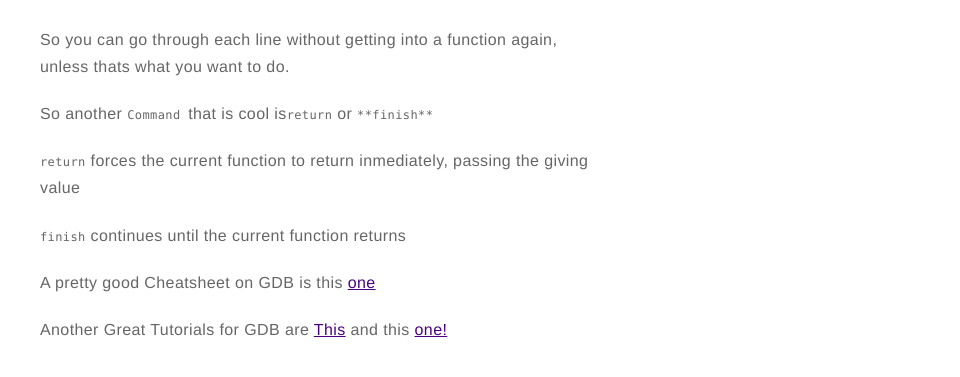
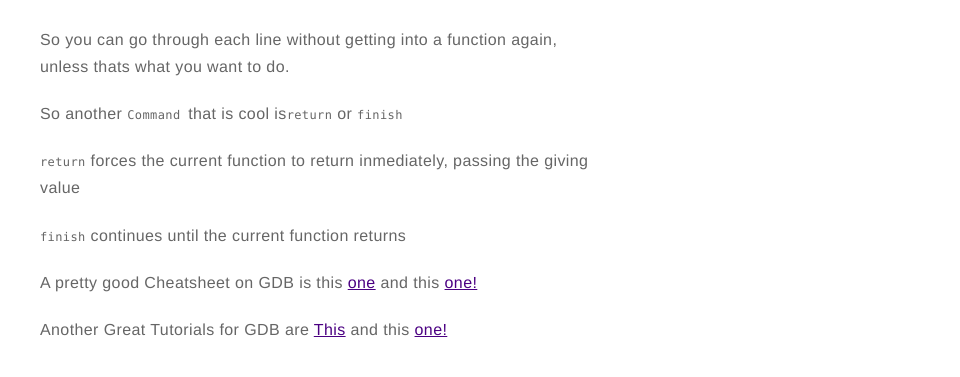
Before and after one commit to MaskedFox/maskedfox.github.io, a Jekyll site: the page built from _posts/2019-01-22-My-GDB-Cheat.md, in a window 1280 px wide. Shown: the part 1327-1704 px from the top of the page, without its empty margins (320-1280 px from the left). Built offline with Jekyll 4.4.1, drawn with Linux system fonts in a browser that asks for light colours; comment, search, counter and statistics services are not loaded.

Commit message:
Update 2019-01-22-My-GDB-Cheat.md

```diff
--- a/_posts/2019-01-22-My-GDB-Cheat.md
+++ b/_posts/2019-01-22-My-GDB-Cheat.md
@@ -54,12 +54,12 @@ However, at this point we dont want to use `si`anymore, what you want to use is`
 
 So you can go through each line without getting into a function again, unless thats what you want to do.
 
-So another `Command `that is cool is`return` or `**finish**`
+So another `Command `that is cool is`return` or `finish`
 
 `return` forces the current function to return inmediately, passing the giving value
 
 `finish` continues until the current function returns
 
-A pretty good Cheatsheet on GDB is this [one](https://darkdust.net/files/GDB%20Cheat%20Sheet.pdf)
+A pretty good Cheatsheet on GDB is this [one](https://darkdust.net/files/GDB%20Cheat%20Sheet.pdf) and this [one!](https://www.cs.princeton.edu/courses/archive/fall16/cos432/hw2/gdb-refcard.pdf)
 
 Another Great Tutorials for GDB are [This](https://www.exploit-db.com/papers/13205) and this [one!](http://beej.us/guide/bggdb/)
```
